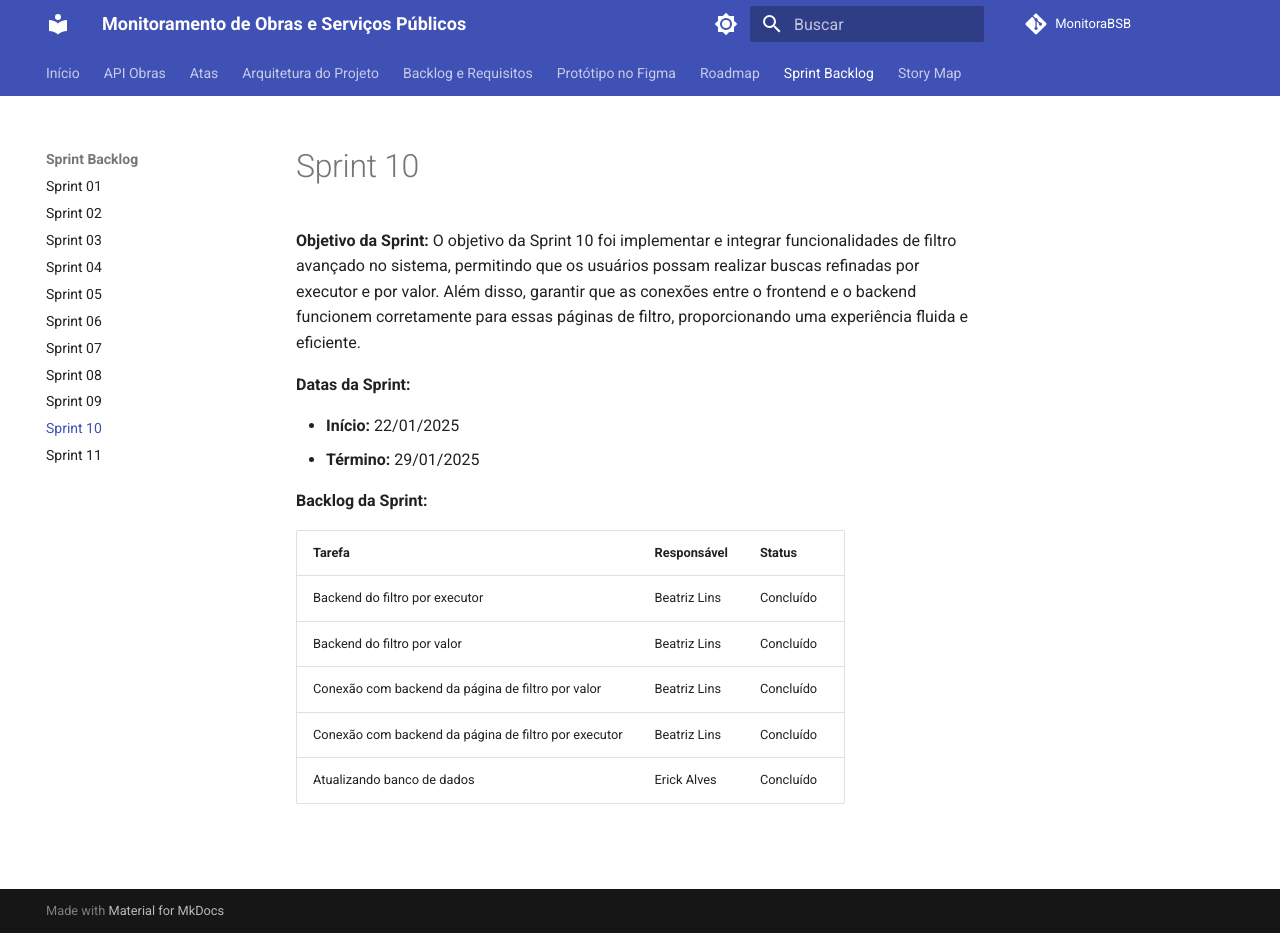
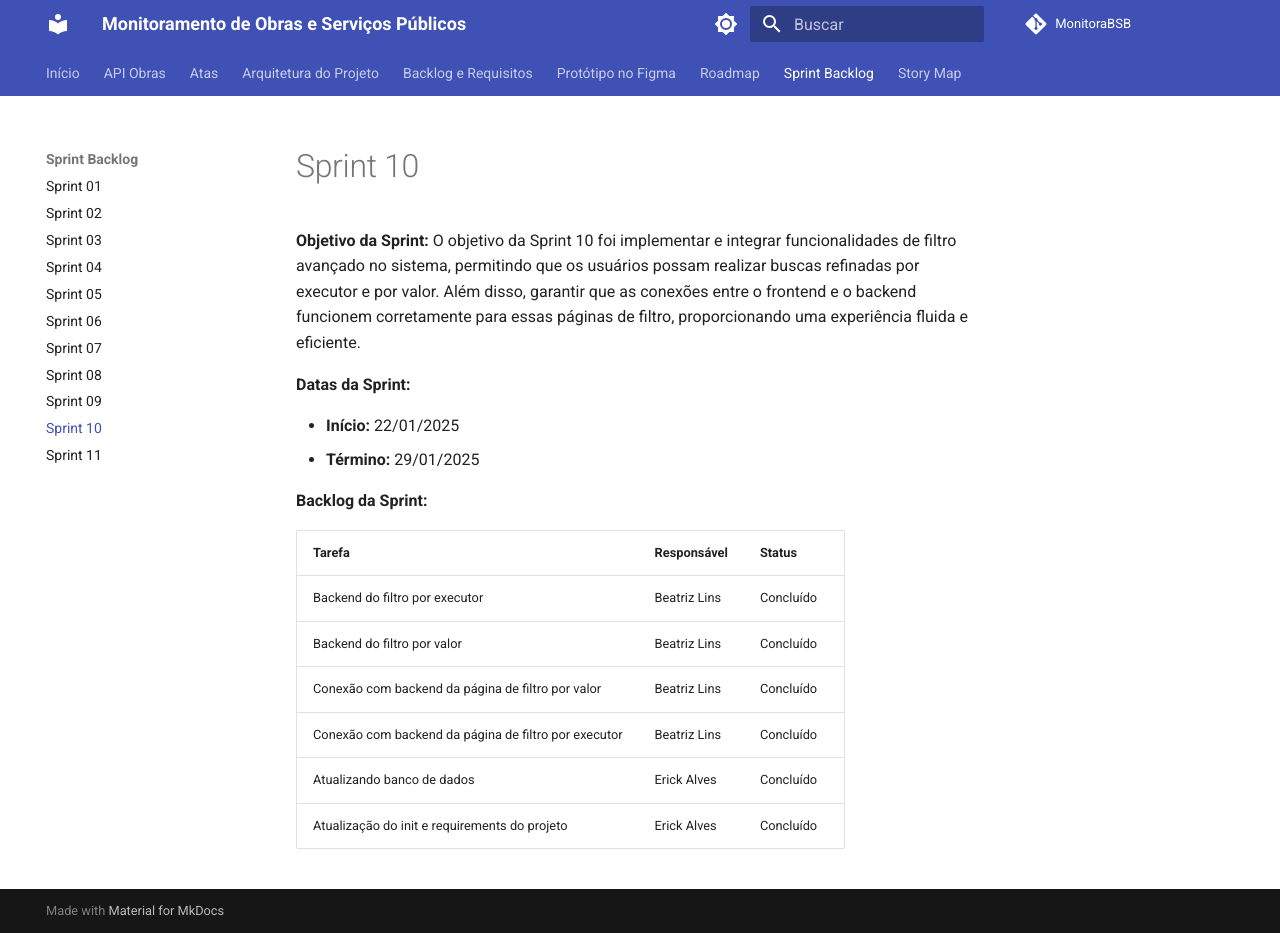
Before and after one commit to unb-mds/2024-2-Squad08, an MkDocs documentation site: the page built from docs/sprints/sprint10.md, in a window 1280 px wide and 933 px high. Built offline with MkDocs 1.6.1 and Material for MkDocs 9.7.7, drawn with Linux system fonts in a browser that asks for light colours; comment, search, counter and statistics services are not loaded.

Commit message:
Update sprint10.md

```diff
--- a/docs/sprints/sprint10.md
+++ b/docs/sprints/sprint10.md
@@ -16,3 +16,4 @@ O objetivo da Sprint 10 foi implementar e integrar funcionalidades de filtro ava
 | Conexão com backend da página de filtro por valor | Beatriz Lins | Concluído |
 | Conexão com backend da página de filtro por executor | Beatriz Lins | Concluído |
 | Atualizando banco de dados | Erick Alves | Concluído |
+| Atualização do init e requirements do projeto | Erick Alves | Concluído |
```
